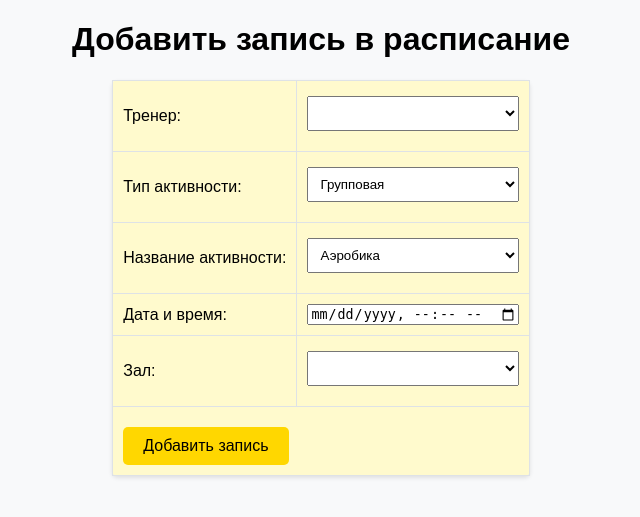
After one commit to AlexeyBi1yk/flaskProject1, a Flask app: page /add_in_group_schedule in a window 1280 px wide. The commit adds this page. Shown: the top 517 px of the page, without its empty margins (319-959 px from the left). Run offline with Flask 3, Linux system fonts and the light colour scheme; lists and menus that the app fills with data are empty.

Commit message:
Initial commit

```diff
--- a/app.py
+++ b/app.py
@@ -2,7 +2,7 @@ from flask import Flask, render_template, request, redirect, url_for
 from flask_sqlalchemy import SQLAlchemy
 from datetime import datetime
 from sqlalchemy import or_
-
+from sqlalchemy import func
 
 app = Flask(__name__)
 app.config[
@@ -34,11 +34,19 @@ class Clients(db.Model):
 class GroupSchedule(db.Model):
     __tablename__ = 'group_schedule'
     id = db.Column(db.Integer, primary_key=True, autoincrement=True)
-    trainer_id = db.Column(db.Integer)
+    trainer_name = db.Column(db.String(50))
     activity_type = db.Column(db.String(50))
     activity_name = db.Column(db.String(100))
     date_time = db.Column(db.DateTime)
-    hall_id = db.Column(db.Integer)
+    hall = db.Column(db.String(50))
+
+    @classmethod
+    def create(cls, trainer_name, activity_type, activity_name, date_time, hall):
+        workout = cls(trainer_name=trainer_name, activity_type=activity_type,
+                      activity_name=activity_name, date_time=date_time, hall=hall)
+        db.session.add(workout)
+        db.session.commit()
+        return workout
 
 
 class Equipment(db.Model):
@@ -145,29 +153,68 @@ def group_schedule():
     return render_template('group_schedule.html', group_workouts=group_workouts)
 
 
+@app.route('/add_in_group_schedule', methods=['GET', 'POST'])
+def add_in_group_schedule():
+    if request.method == 'POST':
+        # Получение данных из формы
+        trainer_name = request.form['trainer_name']
+        activity_type = request.form['activity_type']
+        activity_name = request.form['activity_name']
+        date_time_iso = request.form['date_time']
+        date_time = datetime.strptime(date_time_iso, '%Y-%m-%dT%H:%M')
+        hall = request.form['hall']  # Получаем номер телефона из формы
+        # Создание нового клиента
+        group_schedule = GroupSchedule(trainer_name=trainer_name,
+                                        activity_type=activity_type,
+                                        activity_name=activity_name,
+                                        date_time=date_time,
+                                        hall=hall)
+        db.session.add(group_schedule)
+        db.session.commit()
+
+        return redirect(url_for('index'))  # Перенаправление на главную страницу
+    # Получение списка всех тренеров
+    trainers = Trainers.query.all()
+    halls = Halls.query.all()
+    return render_template('add_in_group_schedule.html', trainers=trainers, halls=halls)
+
+
 @app.route('/client_schedule')
 def client_schedule():
-    workouts = ClientSchedule.query.all()
-    return render_template('client_schedule.html', workouts=workouts)
+    # Получаем параметры фильтрации из запроса
+    trainer_name = request.args.get('trainer')
+    date = request.args.get('date')
+    # Инициализируем базовый запрос
+    query = ClientSchedule.query
+
+    # Применяем фильтры, если они указаны
+    if trainer_name:
+        query = query.filter(ClientSchedule.trainer_name == trainer_name)
+    if date:
+        query = query.filter(func.DATE(ClientSchedule.date_time) == date)
+
+    # Получаем список тренировок в соответствии с фильтрами
+    workouts = query.all()
+    trainers = Trainers.query.all()
+    return render_template('client_schedule.html', workouts=workouts, trainers=trainers)
 
 
 @app.route('/add_in_client_schedule', methods=['GET', 'POST'])
 def add_schedule():
     if request.method == 'POST':
         # Получение данных из формы
-        print(request.form)
         client_name = request.form['client_name']
         trainer_name = request.form['trainer_name']
         activity_type = request.form['activity_type']
         activity_name = request.form['activity_name']
         date_time_iso = request.form['date_time']
-        #date_time = datetime.strptime(request.form['date_time'], '%Y-%m-%d')
+        # date_time = datetime.strptime(request.form['date_time'], '%Y-%m-%d')
         # Преобразование строки времени из формата ISO в формат '%Y-%m-%d %H:%M'
         date_time = datetime.strptime(date_time_iso, '%Y-%m-%dT%H:%M')
         hall = request.form['hall']  # Получаем номер телефона из формы
         phone_number = request.form['phone_number']
         # Создание нового клиента
-        client_schedule = ClientSchedule(client_name=client_name,
+        client_schedule = GroupSchedule(client_name=client_name,
                                          trainer_name=trainer_name,
                                          activity_type=activity_type,
                                          activity_name=activity_name,
@@ -222,13 +269,6 @@ def halls():
 def trainers():
     trainers = Trainers.query.all()  # Извлекаем всех тренеров из базы данных
     return render_template('trainers.html', trainers=trainers)
-
-
-# Маршрут для отображения тренировок
-@app.route('/workouts')
-def workouts():
-    workouts = ClientSchedule.query.all().query.all()  # Извлекаем все тренировки из базы данных
-    return render_template('workouts.html', workouts=workouts)
 
 
 @app.route('/search')
--- /dev/null
+++ b/templates/add_in_group_schedule.html
@@ -0,0 +1,119 @@
+<!DOCTYPE html>
+<html lang="en">
+<head>
+    <meta charset="UTF-8">
+    <meta name="viewport" content="width=device-width, initial-scale=1.0">
+    <title>Добавить запись в расписание</title>
+    <style>
+        body {
+            font-family: Arial, sans-serif; /* Используемый шрифт */
+            background-color: #f8f9fa; /* Цвет фона */
+            margin: 0; /* Убираем отступы по умолчанию */
+            padding: 0;
+        }
+
+        h1 {
+            text-align: center; /* Выравнивание заголовка по центру */
+            color: #000000; /* Цвет текста заголовка */
+        }
+
+        table {
+            margin: auto; /* Центрирование таблицы */
+            background-color: #fffacd; /* Цвет фона таблицы */
+            border-radius: 5px; /* Закругленные углы таблицы */
+            box-shadow: 0 2px 4px rgba(0, 0, 0, 0.1); /* Тень таблицы */
+            border-collapse: collapse; /* Убираем отступы между ячейками */
+        }
+
+        th, td {
+            padding: 10px; /* Отступы в ячейках */
+            border: 1px solid #dee2e6; /* Границы ячеек */
+        }
+
+        input[type="text"], input[type="date"], select {
+            width: 100%; /* Ширина полей ввода и списка */
+            padding: 8px; /* Отступы в полях ввода и списках */
+            margin-top: 5px; /* Верхний отступ */
+            margin-bottom: 10px; /* Нижний отступ */
+            box-sizing: border-box; /* Учитываем padding в общей ширине */
+        }
+
+        input[type="submit"] {
+            width: auto; /* Ширина кнопки по содержимому */
+            padding: 10px 20px; /* Отступы в кнопке */
+            margin-top: 10px; /* Верхний отступ */
+            background-color: #FFD700; /* Цвет фона кнопки */
+            color: black; /* Цвет текста кнопки */
+            border: none; /* Убираем границу кнопки */
+            border-radius: 5px; /* Закругленные углы кнопки */
+            cursor: pointer; /* Курсор при наведении */
+            font-size: 16px; /* Размер шрифта */
+        }
+
+        input[type="submit"]:hover {
+            background-color: #FFD700; /* Цвет фона кнопки при наведении */
+        }
+    </style>
+</head>
+<body>
+<h1>Добавить запись в расписание</h1>
+<form action="/add_in_group_schedule" method="post">
+    <table>
+        <tr>
+            <td><label for="trainer_name">Тренер:</label></td>
+            <td>
+                <select id="trainer_name" name="trainer_name">
+                    {% for trainer in trainers %}
+                        <option value="{{ trainer.first_name }} {{ trainer.last_name }}">{{ trainer.first_name }} {{ trainer.last_name }}</option>
+                        ;
+                    {% endfor %}
+                </select>
+            </td>
+        </tr>
+        <tr>
+            <td><label for="activity_type">Тип активности:</label></td>
+            <td>
+                <select id="activity_type" name="activity_type">
+                    <option value="Групповая">Групповая</option>
+                </select>
+            </td>
+        </tr>
+        <tr>
+            <td><label for="activity_name">Название активности:</label></td>
+            <td>
+                <select id="activity_name" name="activity_name">
+                    <option value="Аэробика">Аэробика</option>
+                    <option value="Пауэрлифтинг">Пауэрлифтинг</option>
+                    <option value="Йога">Йога</option>
+                    <option value="Бодибилдинг">Бодибилдинг</option>
+                    <option value="Пилатес">Пилатес</option>
+                    <option value="Фитнес">Фитнес</option>
+                    <option value="Плавание">Плавание</option>
+                </select>
+            </td>
+        </tr>
+
+        <tr>
+            <td><label for="date_time">Дата и время:</label></td>
+            <td><input type="datetime-local" id="date_time" name="date_time"></td>
+        </tr>
+
+        <tr>
+            <td><label for="hall">Зал:</label></td>
+            <td>
+                <select id="hall" name="hall">
+                    {% for hall in halls %}
+                        <option value="{{ hall.name }}">{{ hall.name }}</option>
+                    {% endfor %}
+                </select>
+            </td>
+        </tr>
+        <tr>
+            <td colspan="2"><input type="submit" value="Добавить запись"></td>
+        </tr>
+    </table>
+</form>
+
+
+</body>
+</html>
--- a/templates/index.html
+++ b/templates/index.html
@@ -112,7 +112,7 @@
 
 <div class="container">
     <a href="/">
-        <h1 class="fas fa-users"</i></h1>
+        <h1 class="fas fa-users"></h1>
     </a>
 
     <ul>
@@ -121,7 +121,8 @@
         <li><a href="#" onclick="loadPage('/abonements')" class="button">Абонементы</a></li>
         <li><a href="#" onclick="loadPage('/halls')" class="button">Залы</a></li>
         <li><a href="#" onclick="loadPage('/trainers')" class="button"><i class="fas fa-user-tie"></i></a></li>
-        <li><a href="#" onclick="loadPage('/workouts')" class="button"><i class="fas fa-calendar-alt"></i></a></li>
+        <li><a href="#" onclick="loadPage('/client_schedule')" class="button"><i class="fas fa-calendar-alt"></i></a>
+        </li>
     </ul>
 
     <!-- Добавленный элемент #content -->
```
Also changed, not shown: templates/add_in_client_schedule.html (added, +113 -0 lines), templates/client_schedule.html (added, +99 -0 lines), templates/group_schedule.html (renamed from templates/Client_Schedule.html, +4 -6 lines).
